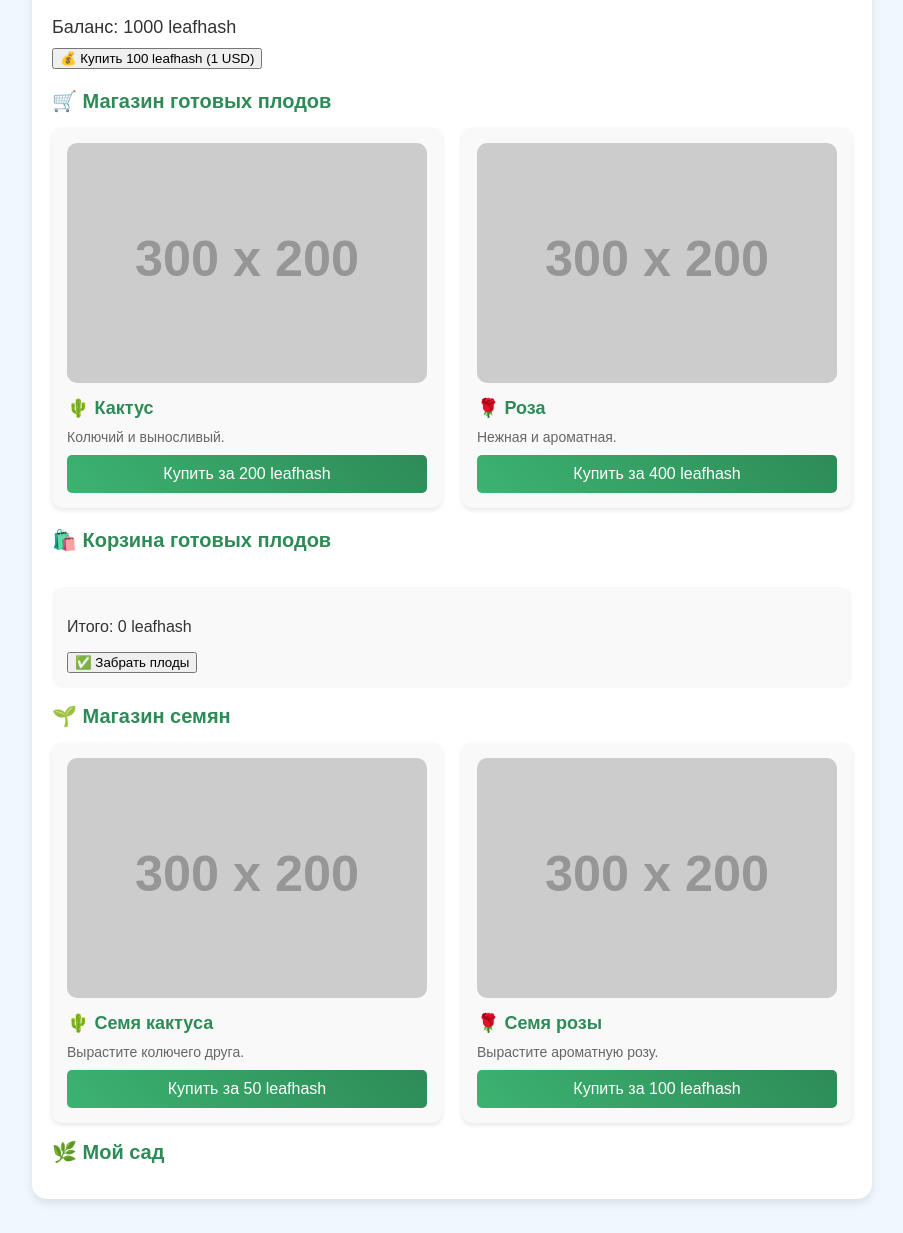
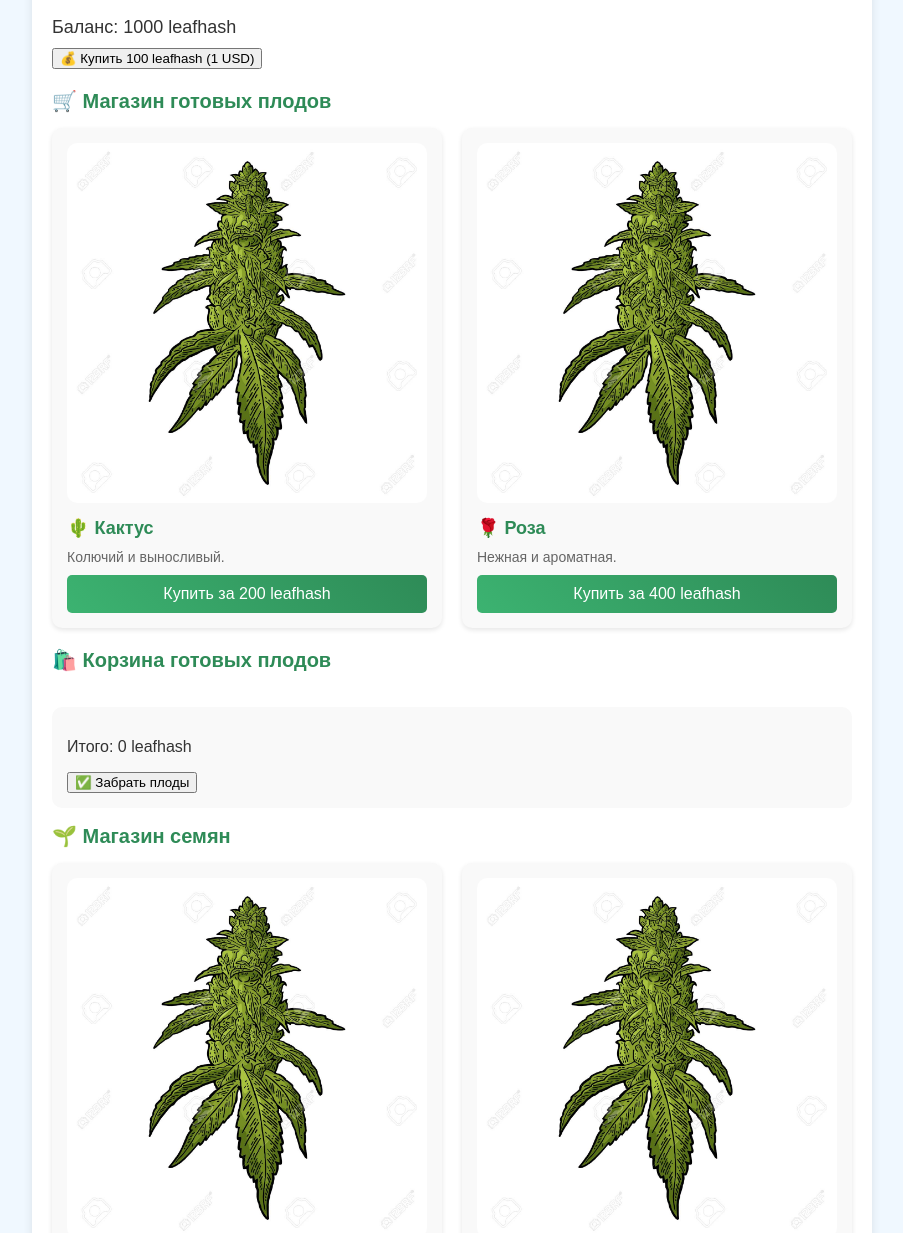
Before and after one commit to iamkondratenko/leafhash_bot, a plain HTML site: page index.html in a window 1280 px wide. Shown: the part 95-1328 px from the top of the page, without its empty margins (188-1091 px from the left). Drawn offline with Linux system fonts and the light colour scheme; placeholder pictures from the web are drawn by us; a script that the page names is missing.

Commit message:
Update index.html

```diff
--- a/index.html
+++ b/index.html
@@ -209,13 +209,13 @@
             <h2>🛒 Магазин готовых плодов</h2>
             <div class="grid">
                 <div class="product-card" onclick="openModal('fruit', 1)">
-                    <img src="https://via.placeholder.com/300x200" alt="Кактус">
+                    <img src="1.jpg" alt="Кактус">
                     <h3>🌵 Кактус</h3>
                     <p>Колючий и выносливый.</p>
                     <button onclick="buyProduct('fruit', 1, event)">Купить за 200 leafhash</button>
                 </div>
                 <div class="product-card" onclick="openModal('fruit', 2)">
-                    <img src="https://via.placeholder.com/300x200" alt="Роза">
+                    <img src="1.jpg" alt="Роза">
                     <h3>🌹 Роза</h3>
                     <p>Нежная и ароматная.</p>
                     <button onclick="buyProduct('fruit', 2, event)">Купить за 400 leafhash</button>
@@ -238,13 +238,13 @@
             <h2>🌱 Магазин семян</h2>
             <div class="grid">
                 <div class="product-card" onclick="openModal('seed', 1)">
-                    <img src="https://via.placeholder.com/300x200" alt="Семя кактуса">
+                    <img src="1.jpg" alt="Семя кактуса">
                     <h3>🌵 Семя кактуса</h3>
                     <p>Вырастите колючего друга.</p>
                     <button onclick="buyProduct('seed', 1, event)">Купить за 50 leafhash</button>
                 </div>
                 <div class="product-card" onclick="openModal('seed', 2)">
-                    <img src="https://via.placeholder.com/300x200" alt="Семя розы">
+                    <img src="1.jpg" alt="Семя розы">
                     <h3>🌹 Семя розы</h3>
                     <p>Вырастите ароматную розу.</p>
                     <button onclick="buyProduct('seed', 2, event)">Купить за 100 leafhash</button>
```
